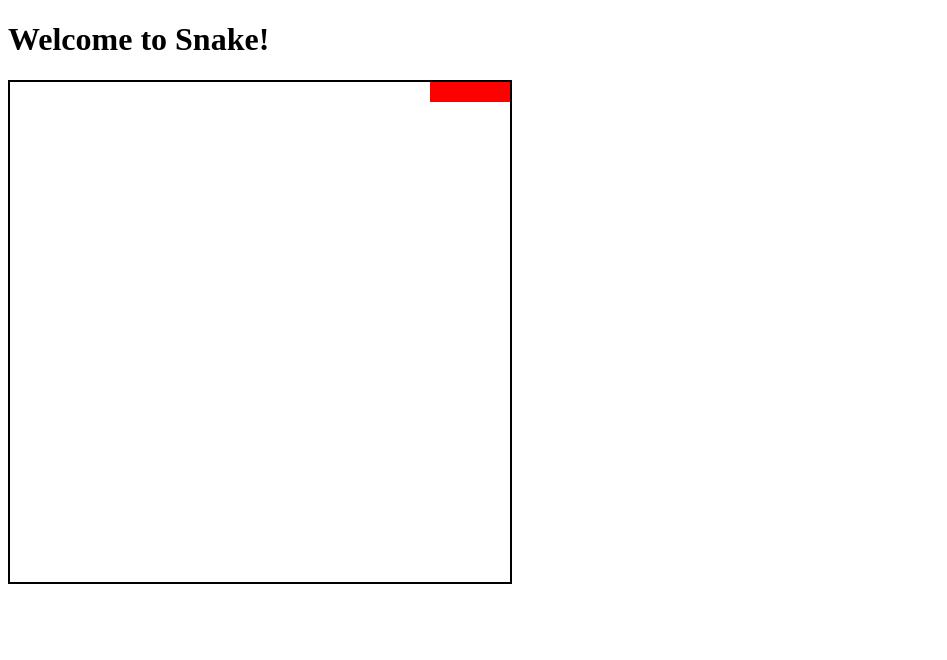
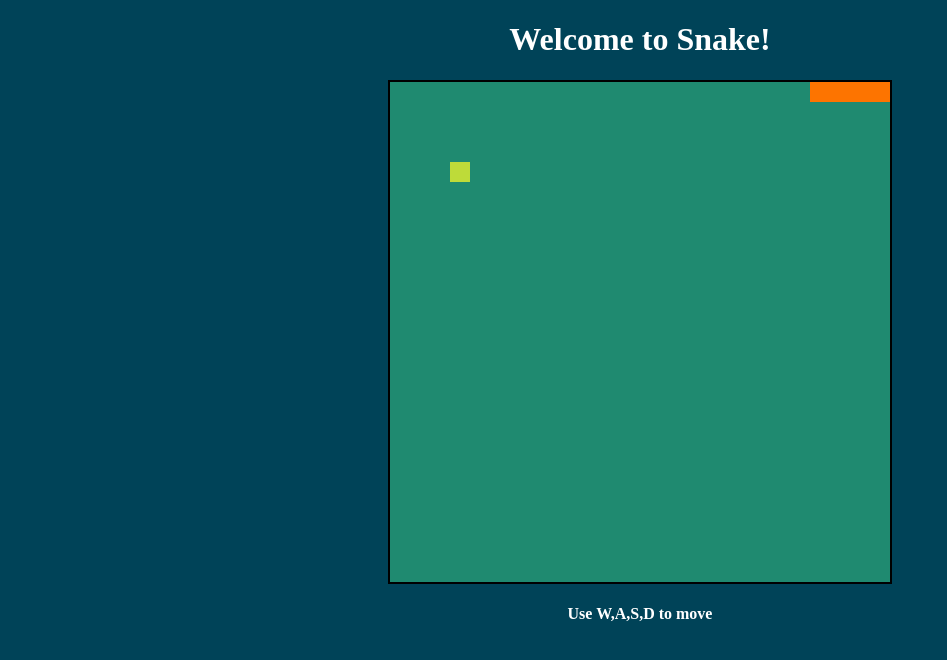
Before and after one commit to jtsmith0107/snake, a plain HTML site: page index.html in a window 1280 px wide. Shown: the whole page, without its empty margins (0-947 px from the left). Drawn offline with Linux system fonts and the light colour scheme.

Commit message:
Added apples and color scheme

```diff
--- a/index.html
+++ b/index.html
@@ -12,7 +12,7 @@
 </head>
 <body>
   <h1>Welcome to Snake!</h1>
-  <canvas width='500' height='500'>
+  <canvas width='500' height='500'></canvas>
   <div id = "board"></div>
   <script type="text/javascript">
     $(function(){
@@ -22,7 +22,7 @@
       // game.start();
     })
   </script>
-
+  <h4>Use W,A,S,D to move</h4>
 </body>
 
 </html>
--- a/snake.css
+++ b/snake.css
@@ -1,3 +1,25 @@
 canvas{
   border: 2px black solid;
+  margin-left: auto;
+  margin-right: auto;
+  display: block;
+  background-color: #1F8A70;
 }
+
+body{
+  background-color: #004358;
+}
+
+h1{
+  margin-left: auto;
+  margin-right: auto;
+  display: table;
+  color: white;
+}
+
+h4{
+  margin-left: auto;
+  margin-right: auto;
+  display: table;
+  color: white;
+}
--- a/snake.js
+++ b/snake.js
@@ -29,21 +29,7 @@
     var snake = this;
 
     newHead = snake.segments[0].plus(snake.dir);
-    // switch(snake.dir){
-    //   case "N":
-    //     newHead = snake.segments[0].plus(0,-1);
-    //     break;
-    //   case "E":
-    //     newHead = snake.segments[0].plus(1,0);
-    //     break;
-    //   case "S":
-    //     newHead = snake.segments[0].plus(0,1);
-    //     break;
-    //   case "W":
-    //     newHead = snake.segments[0].plus(-1,0);
-    //     break;
-    //
-    // }
+
     snake.segments.unshift(newHead);
     if (this.justAteApple) {
       this.justAteApple = false;
@@ -95,7 +81,7 @@
     this.grid = new Array(this.dimensions);
     this.tileLength = 20
     this.ctx = ctx
-    ctx.fillStyle = 'red';
+    ctx.fillStyle = '#FD7400';
     var board = this;
     _.each(this.snake.segments, function(segment){
       ctx.fillRect(segment.x * board.tileLength, segment.y * board.tileLength,
@@ -109,7 +95,7 @@
     var board = this;
     board.apples.forEach(function(coord){
       if(coord.atPos(x,y)){
-        hasA = board.apples.indexOf(coord);
+        hasA = true;
       }
     });
     return hasA;
@@ -120,23 +106,26 @@
     var apple = this.hasApple(head.x, head.y);
     if(apple){
       this.snake.justAteApple = true;
-      var x = Math.floor(Math.random()*this.board.tileLength);
-      var y = Math.floor(Math.random()*this.board.tileLength);
+      this.apples.splice(0);
+      var x = Math.floor(Math.random() * this.tileLength);
+      var y = Math.floor(Math.random() * this.tileLength);
+
       var newApple = new Coord(x,y);
 
-      this.apples << newApple
+      this.apples.push(newApple);
     }
   };
 
   Board.prototype.renderTail = function(){
     var head = this.snake.segments[0];
+
     var apple = this.hasApple(head.x, head.y);
-    if (apple === false){
+     //the snake has eaten an apple this step
+    if (this.snake.justAteApple === false){
       var tail = this.snake.segments.slice(-1)[0];
-      this.ctx.fillStyle = 'white';
+      this.ctx.fillStyle = '#1F8A70';
       this.ctx.fillRect( tail.x * this.tileLength, tail.y * this.tileLength,
          this.tileLength, this.tileLength);
-      this.apples.splice(this.apples.indexOf(apple),1);
     }
   };
 
@@ -145,39 +134,17 @@
     var board = this;
     this.apples.forEach(function(apple){
       console.log("x : " + apple.x + " y: " + apple.y);
-      board.ctx.fillStyle = 'green';
-      board.ctx.fillRect(apple.x * board.tileLength + 1, apple.y * board.tileLength + 1,
+      board.ctx.fillStyle = '#BEDB39';
+      board.ctx.fillRect(apple.x * board.tileLength, apple.y * board.tileLength,
          board.tileLength, board.tileLength);
     });
     var head = this.snake.segments[0];
     // console.log("x : " + head.x + " y: " + head.y);
 
-    this.ctx.fillStyle = 'red';
+    this.ctx.fillStyle = '#FD7400';
     this.ctx.fillRect(head.x * this.tileLength, head.y * this.tileLength,
        this.tileLength, this.tileLength);
 
-
-
-       // this.grid[i] += ".";
-    //
-    // for(var i = 0; i < this.dimensions; i++){
-    //   this.grid[i] = "";
-    //   for(var j = 0; j< this.dimensions; j++){
-    //     if(this.hasApple(j,i)){
-    //
-    //       this.grid[i] += "A";
-    //     }
-    //     else if(this.snake.hasSegment(j,i)){
-    //
-    //
-    //       this.grid[i] += "X";
-    //     }
-    //     else {
-    //
-    //     }
-    //   }
-    // }
-    // return this.grid.join("\n");
   };
 
 })(this);
--- a/snake_ui.js
+++ b/snake_ui.js
@@ -53,7 +53,7 @@
     this.snake.move();
     this.board.renderHead();
     if(this.collision()){
-      alert("Gameover!");
+      alert("Gameover!\n Your score was " + this.snake.segments.length);
       clearInterval(this.intervalID);
     }
     // this.board.checkEatApple();
```
Also changed, not shown: 3850ad5.jpg (added).
